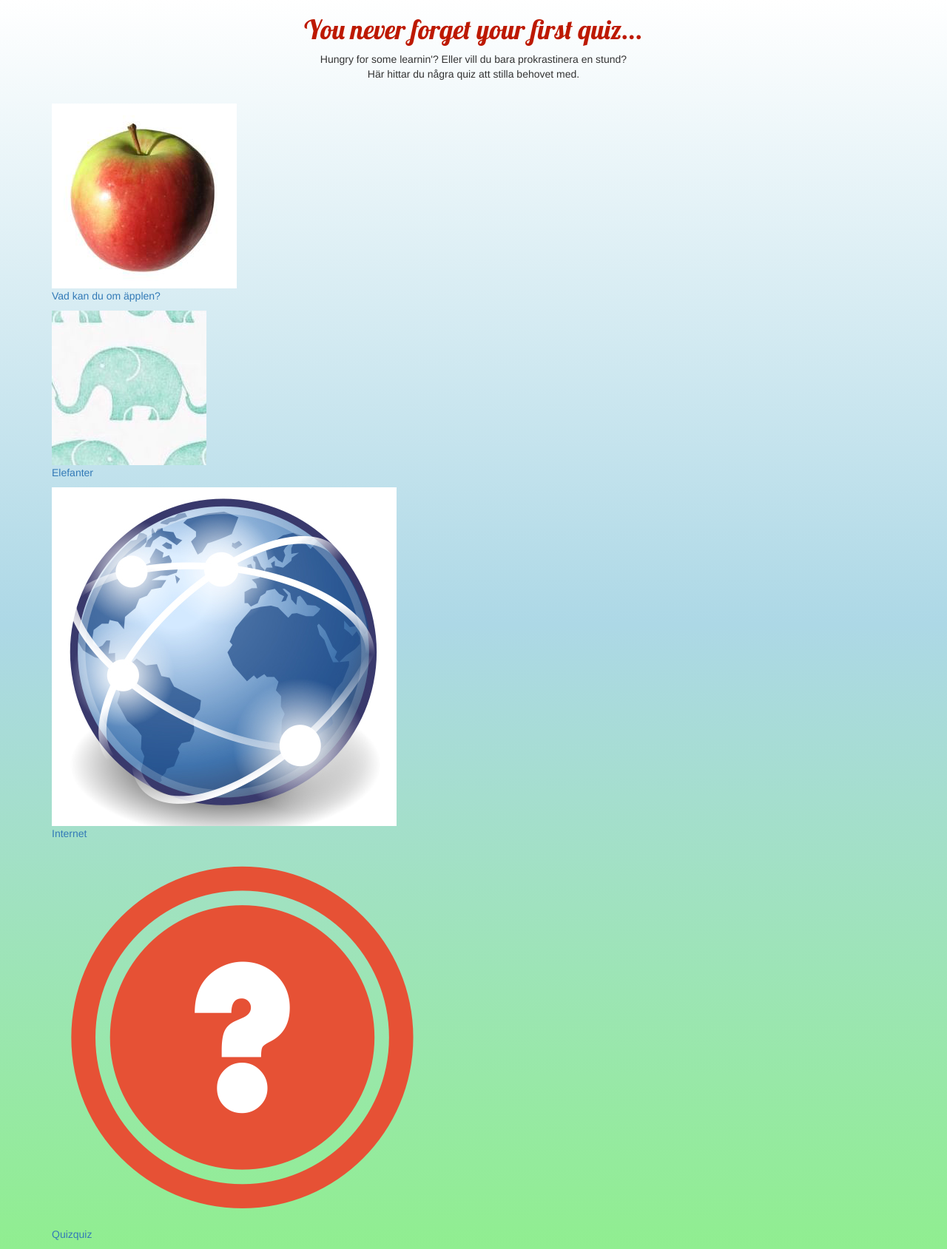
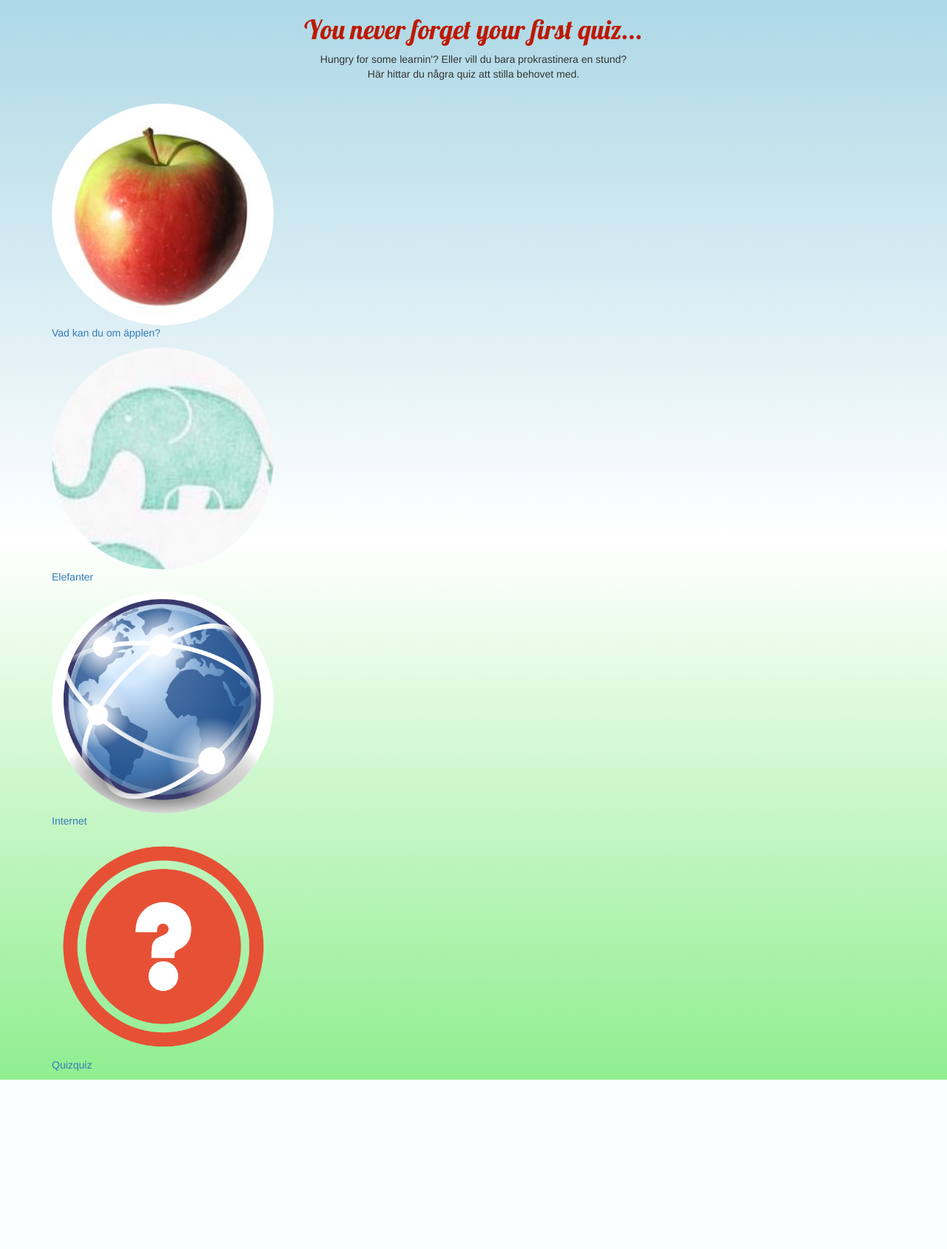
Before and after one commit to pellenfant/quizproject, a Django app: page / in a window 1280 px wide. Shown: the whole page at 74% size. After the commit the page ends 1460 px from the top, so only its background shows below. Run offline with Django 3.2, Linux system fonts and the light colour scheme; some libraries are stand-ins or nearby versions.

Commit message:
Gjort startsidans bilder runda aha bootstrap

```diff
--- a/quiz/templates/quiz/start.html
+++ b/quiz/templates/quiz/start.html
@@ -24,7 +24,7 @@
 	</div>
 	<div class="container">
 	{% for quiz in quizzes %}
-		<p> <a href="{% url 'quiz_page' quiz.quiz_number %}"> <img src="/static/img/icon{{ quiz.quiz_number }}.png">
+		<p> <a href="{% url 'quiz_page' quiz.quiz_number %}"> <img src="/static/img/icon{{ quiz.quiz_number }}.png" class="img-circle">
 		<br> {{quiz.name}}
 		</a></p>
 	{% endfor %}
--- a/static/style.css
+++ b/static/style.css
@@ -5,7 +5,7 @@ html {
 */
 body {
 /*	background-color:#71E3CA;
-*/	background: linear-gradient(to bottom, white, lightblue, lightgreen);
+*/	background: linear-gradient(to bottom, lightblue, white, lightgreen);
 	background-size: cover;
 	min-height: 100%;
 }
@@ -25,7 +25,8 @@ h3 {
 }
 
 img {
-	width
+	width:300px;
+	height:300px;
 
 }
 
```
Also changed, not shown: static/img/blue-elephant.png (added), static/img/icon-new.svg (added), static/img/icon2.png.
